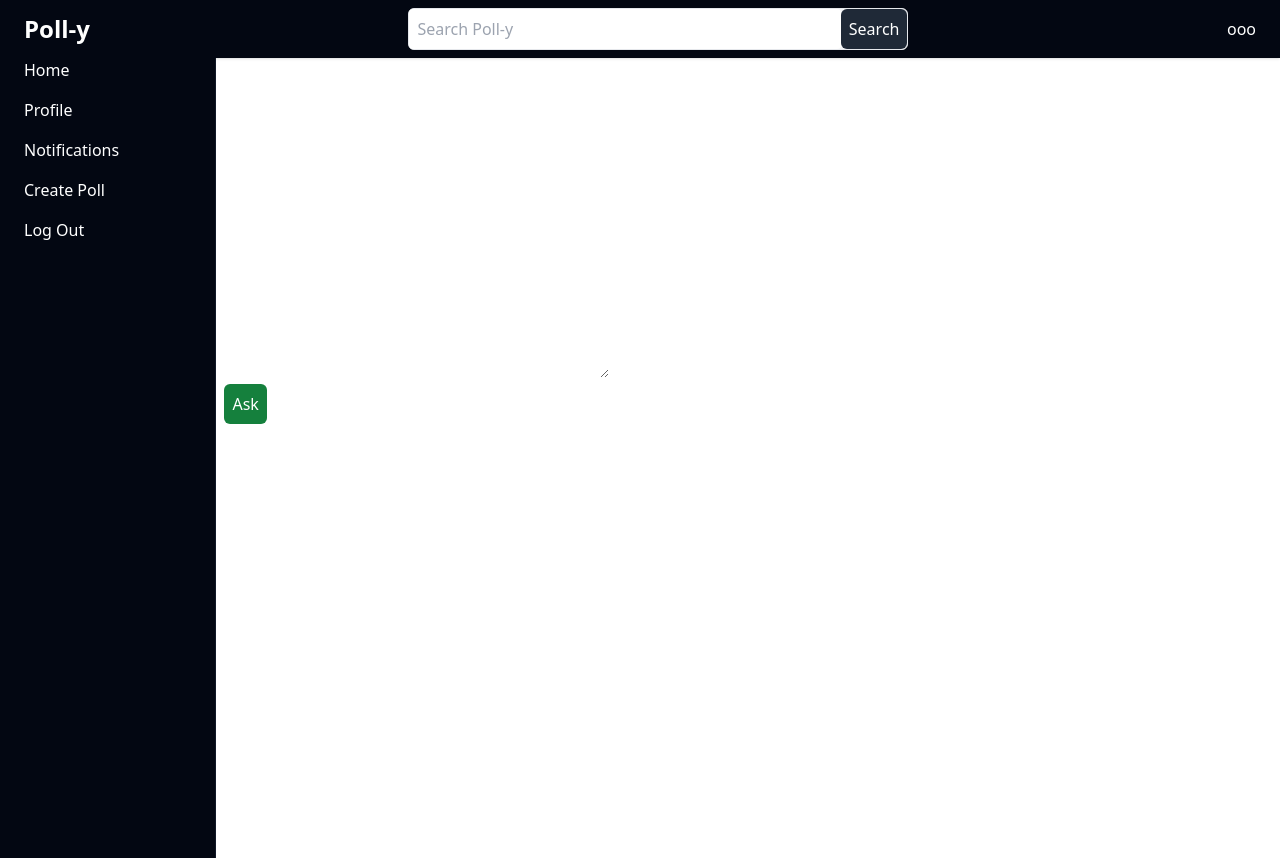
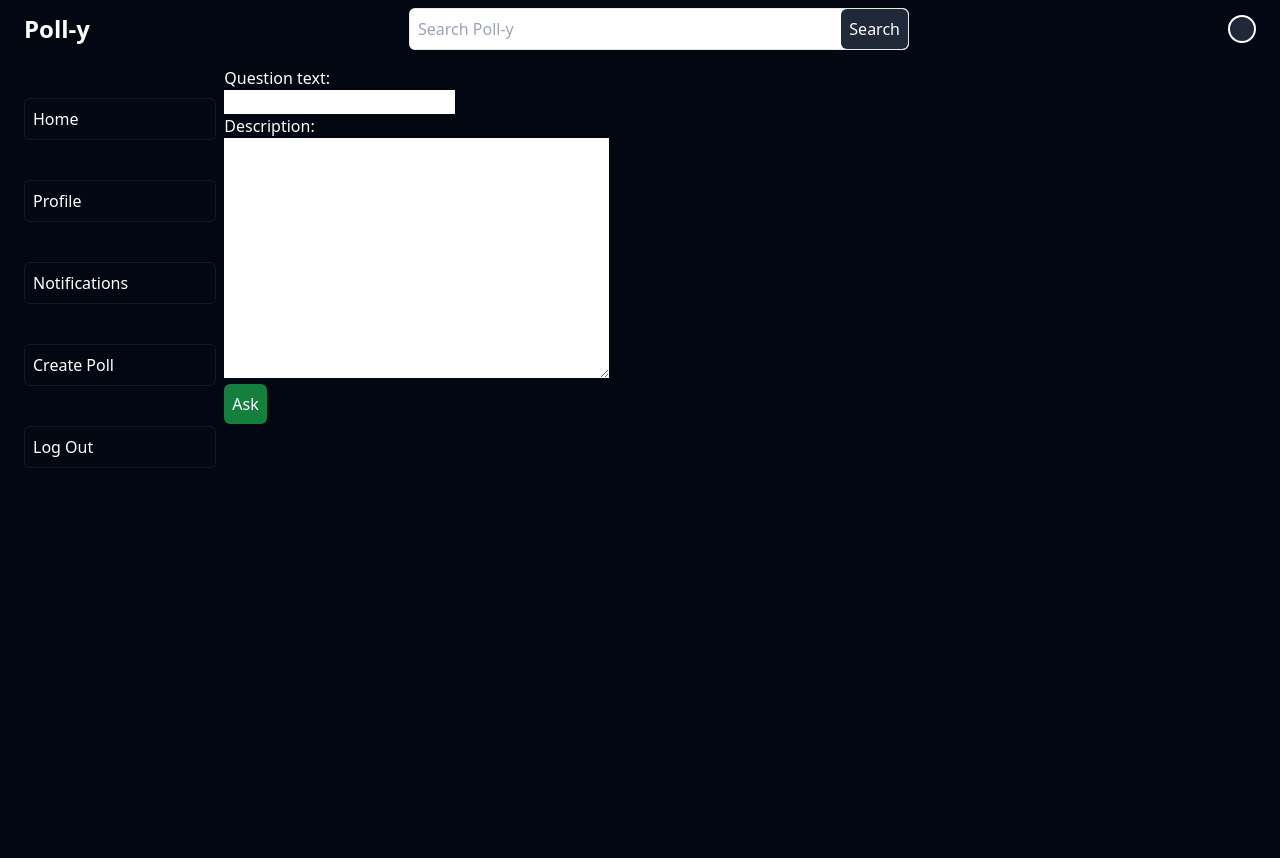
Before and after one commit to olaniyigeorge/Poll-y, a Django app: page /add_question in a window 1280 px wide. After the commit the page ends 468 px from the top, so only its background shows below. Run offline with Django 3.2, Linux system fonts and the light colour scheme; the visitor is signed in with stand-in values (Sample User, id 1); style sheets or scripts are compiled from the project's sources.

Commit message:
Restyled

```diff
--- a/poll/templates/poll/base.html
+++ b/poll/templates/poll/base.html
@@ -12,7 +12,7 @@
             {% endblock%}
         </head>
 
-        <body>
+        <body class="bg-gray-950">
             <header id="top_nav" class="w-full shadow py-2 px-6 h-auto bg-gray-950 flex items-center justify-between text-white">
                 <a href="{% url 'poll:index' %}" class="text-2xl font-bold"> Poll-y </a>
                 <div id="search_group">
@@ -23,7 +23,9 @@
                 </div>
                 <div class="">
                     {% if user.is_authenticated %}
-                        <a href="{% url 'poll:index' %}"> ooo </a>
+                        <a href="{% url 'poll:index' %}" >
+                             <span class="rounded-full flex items-center justify-center w-5 h-5 border-2 border-white p-3 bg-gray-800"> <!--. PFP --> </span>
+                        </a>
                     {% else %}
                         <a href="{% url 'users:login' %}" class="p-2 bg-green-700 rounded-md -center items-center hover:scale-110 transition ease-in-out delay-75 hover:bg-green-800 shadow-inner "> Sign In </a>
                     {% endif %}
@@ -33,14 +35,14 @@
             </header>
 
 
-            <div id="Outlet" class="flex w-full h-screen">
+            <div id="Outlet" class="flex w-full h-full">
                 {% if user.is_authenticated %}
-                <div id="side_nav" class="h-full pl-6 w-1/5 space-y-4 border-r border-gray-900 text-white block bg-gray-950">
-                    <a class="block" href="{% url 'poll:home' %}"> Home </a>
-                    <a class="block" href="{% url 'users:profile' request.user %}"> Profile </a>
-                    <a class="block" href="{% url 'poll:notifications' %}"> Notifications </a>
-                    <a class="block" href="{% url 'poll:add_question' %}"> Create Poll </a>
-                    <a class="block" href="{% url 'users:logout' %}"> Log Out </a>
+                <div id="side_nav" class="h-full pl-6 w-1/5 space-y-10 py-10 text-white block bg-gray-950">
+                    <a class="block p-2  border border-gray-900  rounded-md active:text-green-700 hover:text-lg hover:font-bold" href="{% url 'poll:home' %}"> Home </a>
+                    <a class="block p-2  border border-gray-900  rounded-md active:text-green-700 hover:text-lg hover:font-bold" href="{% url 'users:profile' request.user %}"> Profile </a>
+                    <a class="block p-2  border border-gray-900  rounded-md active:text-green-700 hover:text-lg hover:font-bold" href="{% url 'poll:notifications' %}"> Notifications </a>
+                    <a class="block p-2  border border-gray-900  rounded-md active:text-green-700 hover:text-lg hover:font-bold" href="{% url 'poll:add_question' %}"> Create Poll </a>
+                    <a class="block p-2  border border-gray-900  rounded-md active:text-green-700 hover:text-lg hover:font-bold" href="{% url 'users:logout' %}"> Log Out </a>
                 </div>
                 {% endif %}
 
@@ -49,11 +51,6 @@
             </div>
 
 
-            {% if not user.is_authenticated %}
-                <div id="bottom_auth_nav">
-                    <a href="{% url 'users:login' %}"> Log in </a>
-                    <a href="{% url 'users:signup' %}"> Sign Up</a>
-                </div>
-            {% endif%}
+
         </body>
     </html>
```
